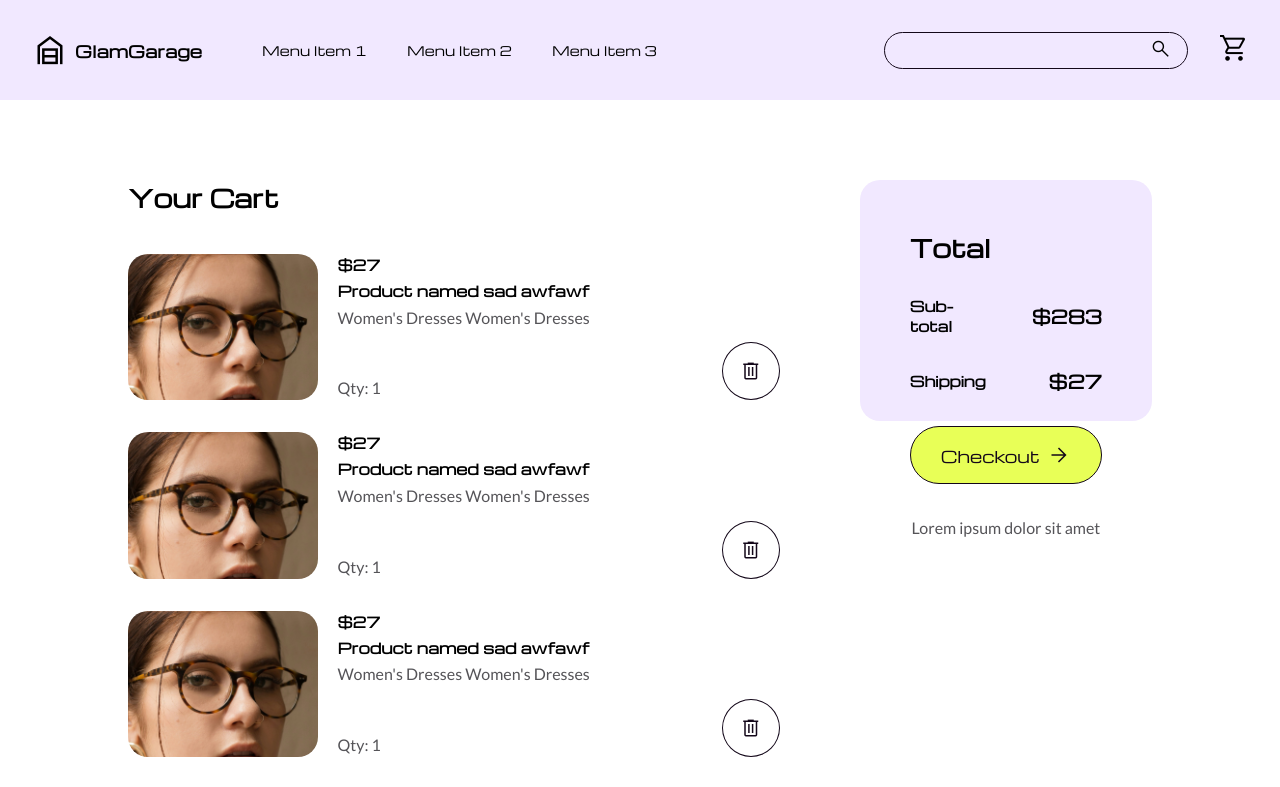
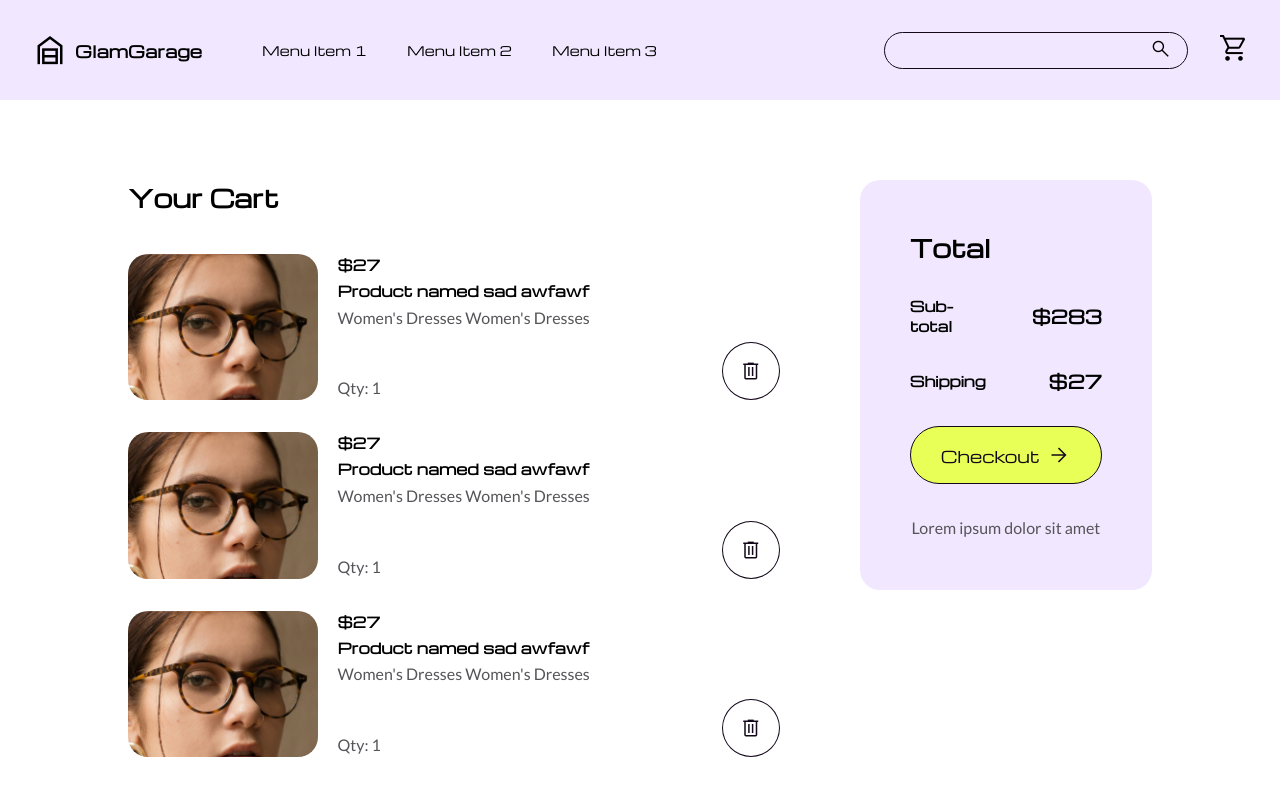
Before and after one commit to Healoz/glam-garage, a React (Create React App) app: page /cart in a window 1280 px wide. Shown: the top 787 px of the page. Built offline with nearby package versions, Linux system fonts and the light colour scheme.

Commit message:
fixed total box in desktop

```diff
--- a/src/pages/Cart/Cart.module.css
+++ b/src/pages/Cart/Cart.module.css
@@ -18,10 +18,13 @@
 .totalBox {
     background-color: var(--purple-light);
     padding: 2.5rem;
+    border-radius: 30px 30px 0 0;
+}
+
+.totalBoxContainer {
     display: flex;
     flex-direction: column;
     gap: 2rem;
-    border-radius: 30px 30px 0 0;
 }
 
 .totalGrid {
@@ -73,7 +76,13 @@
     }
 
     .totalBox {
-        height: 30%;
+        padding: 0;
+        border-radius: 20px;
+        background-color: unset;
+    }
+
+    .totalBoxContainer {
+        background-color: var(--purple-light);
         padding: 50px;
         border-radius: 20px;
     }
--- a/src/pages/Cart/Cart.tsx
+++ b/src/pages/Cart/Cart.tsx
@@ -22,6 +22,7 @@ const Cart: React.FC<CartProps> = ({ cartItems }) => {
         </div>
       </div>
       <div className={styles.totalBox}>
+        <div className={styles.totalBoxContainer}>
           <h2 className={styles.totalTitle}>Total</h2>
           <div className={styles.totalGrid}>
             <div>
@@ -47,6 +48,7 @@ const Cart: React.FC<CartProps> = ({ cartItems }) => {
           />
           <p>Lorem ipsum dolor sit amet</p>
         </div>
+      </div>
     </main>
   );
 };
```
Lines whose indentation alone changed are shown as unchanged.
